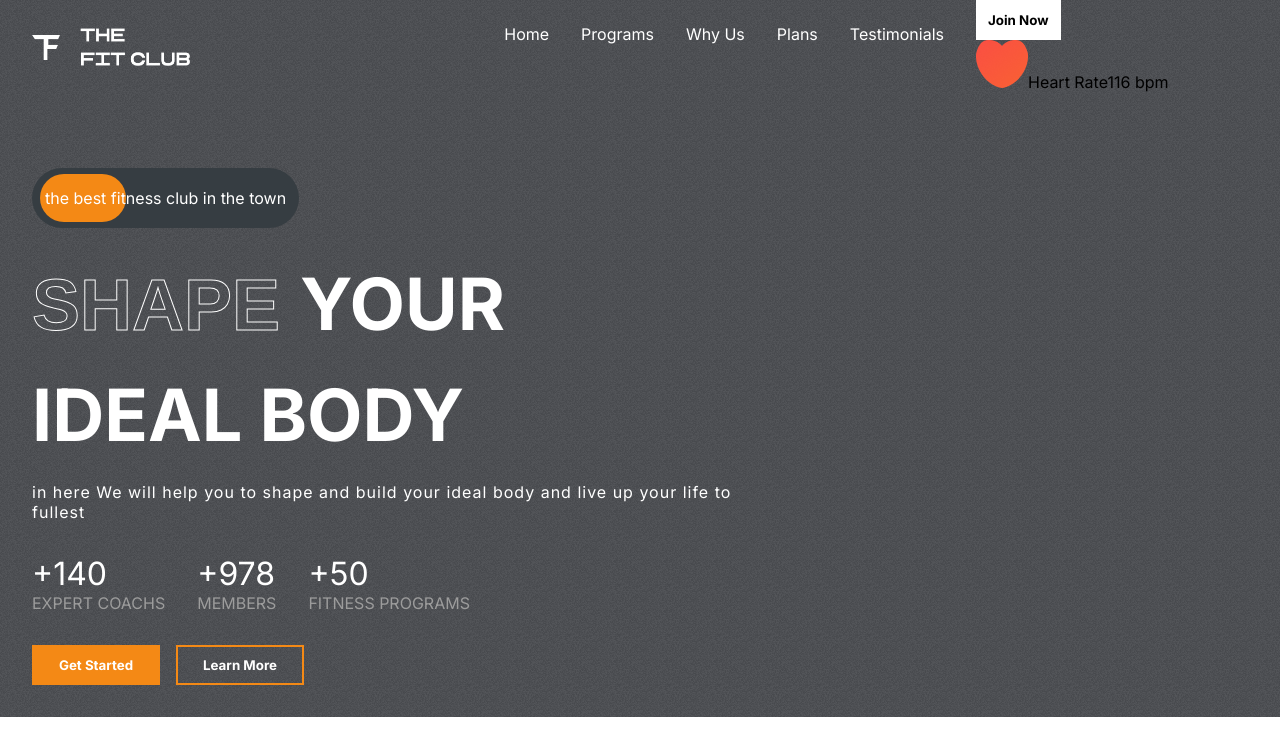
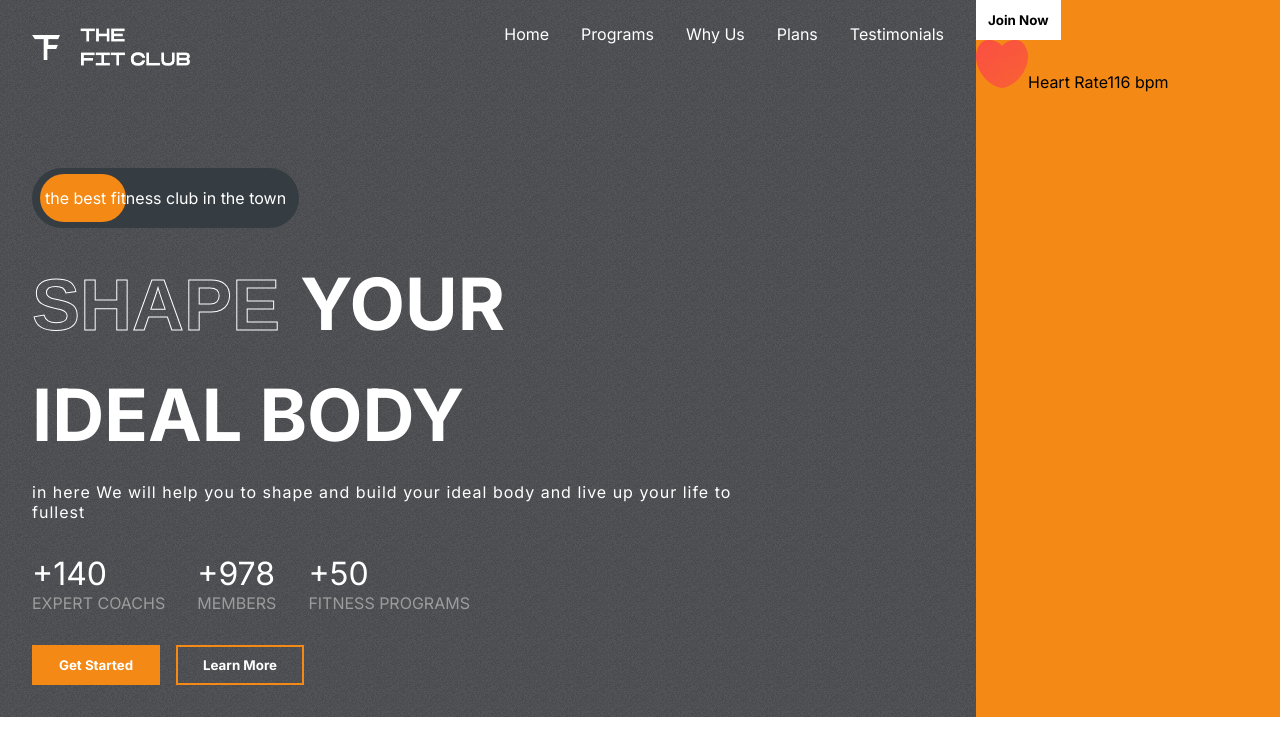
Before and after one commit to AlexMarquesAlves/fit-club-gym-app, a React (Vite) app: page / in a window 1280 px wide. Shown: the top 756 px of the page. Built offline with nearby package versions, Linux system fonts and the light colour scheme.

Commit message:
Feat: styling hero right side

```diff
--- a/src/components/Hero/styles.scss
+++ b/src/components/Hero/styles.scss
@@ -97,5 +97,7 @@
 
    .right-h {
       flex: 1;
+      position: relative;
+      background-color: var(--orange);
    }
 }
```
